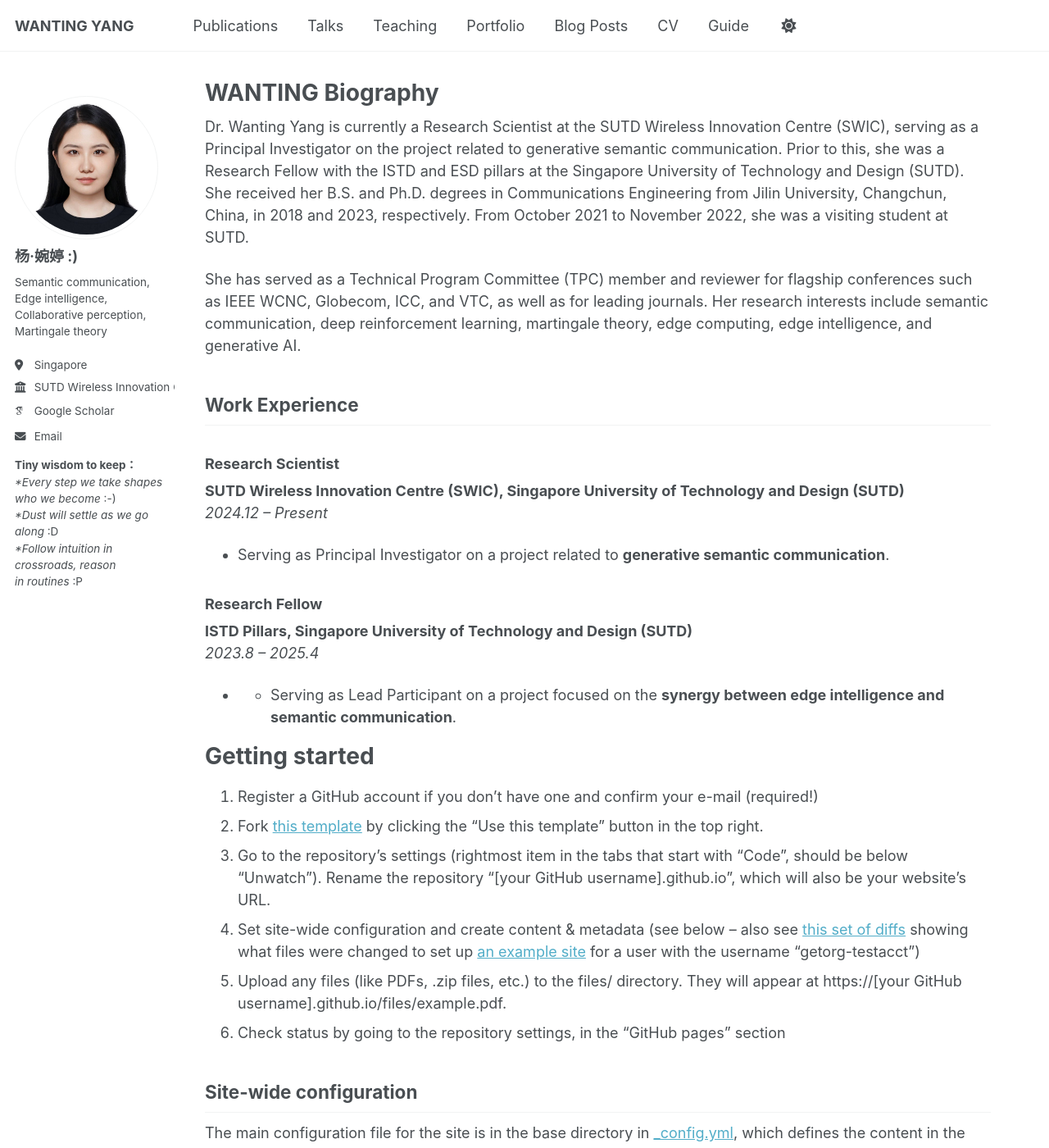
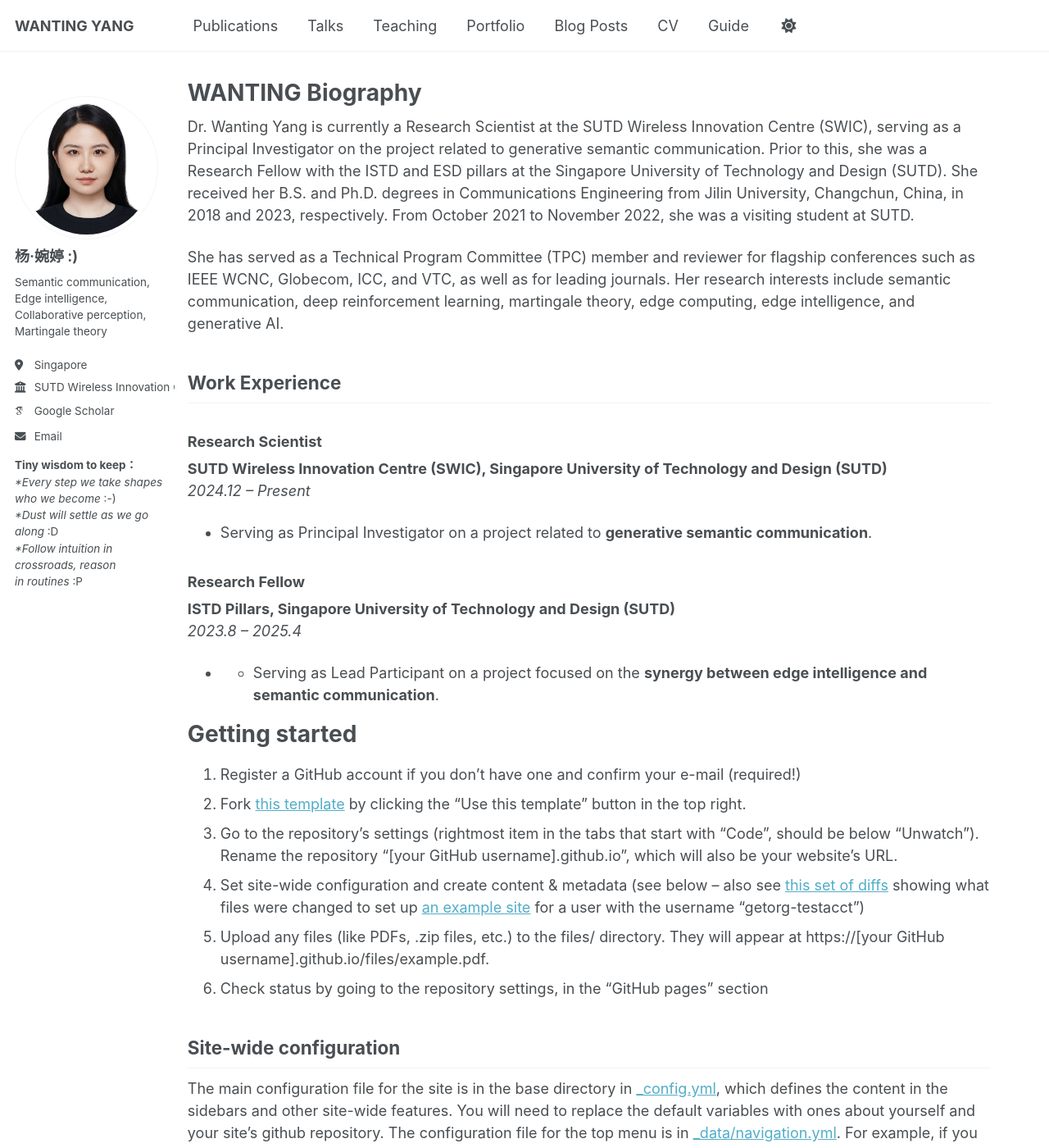
Before and after one commit to wty2011jl/wty2011jl.github.io, a Jekyll site: the page built from _pages/about.md, in a window 1280 px wide and 1400 px high. Shown: the whole window at 82% size. Built offline with Jekyll 4.4.1, drawn with Linux system fonts in a browser that asks for light colours; some web fonts are replaced; a script that is not in the unit is left out.

Commit message:
Update _page.scss

```diff
--- a/_sass/layout/_page.scss
+++ b/_sass/layout/_page.scss
@@ -18,8 +18,8 @@
 
 .page {
   @include breakpoint($large) {
-    @include span(11 of 12 last);
-    @include prefix(1.2 of 12);
+    @include span(12 of 12 last);
+    @include prefix(2 of 12);
     @include suffix(0.5 of 12);
   }
 
```
